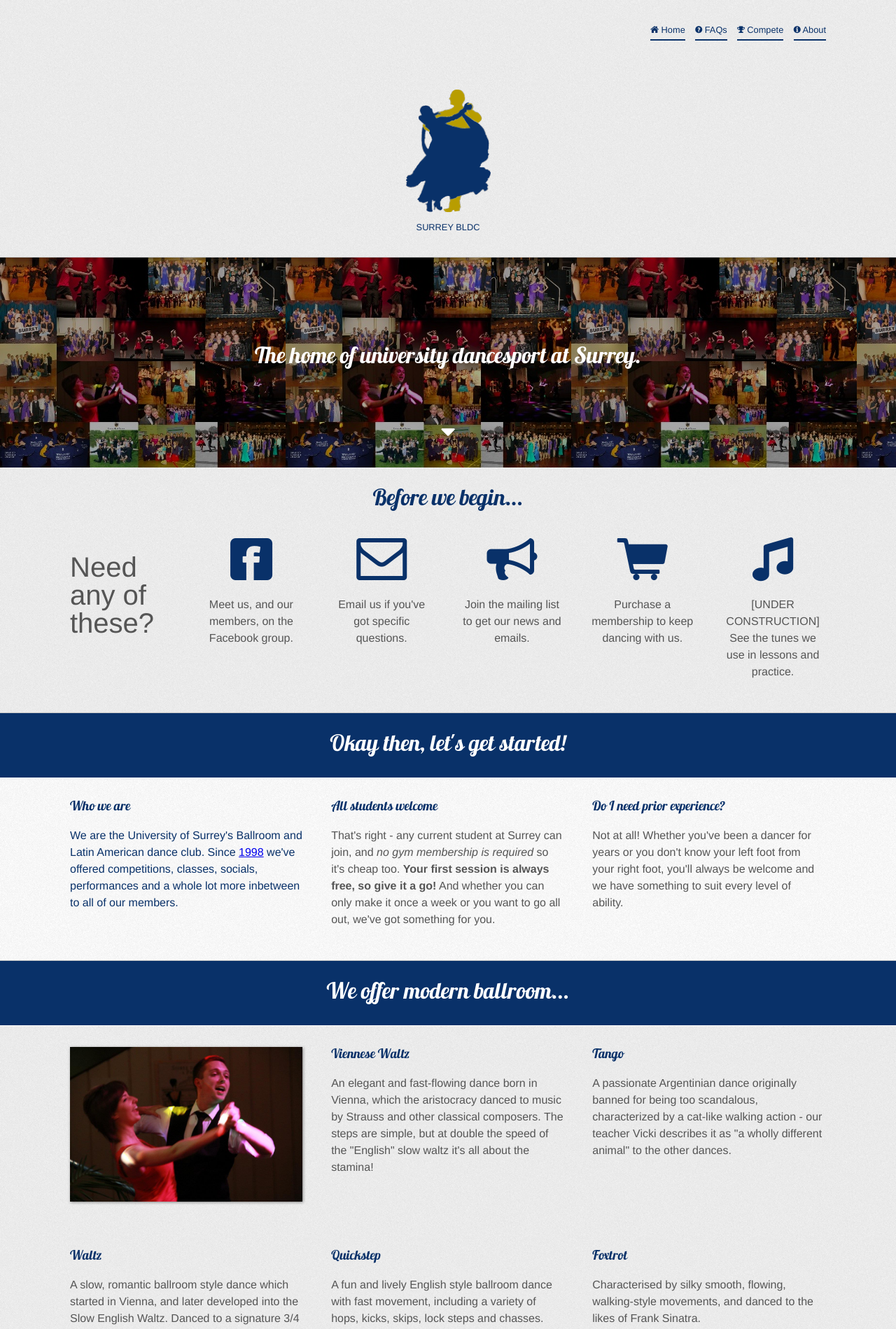
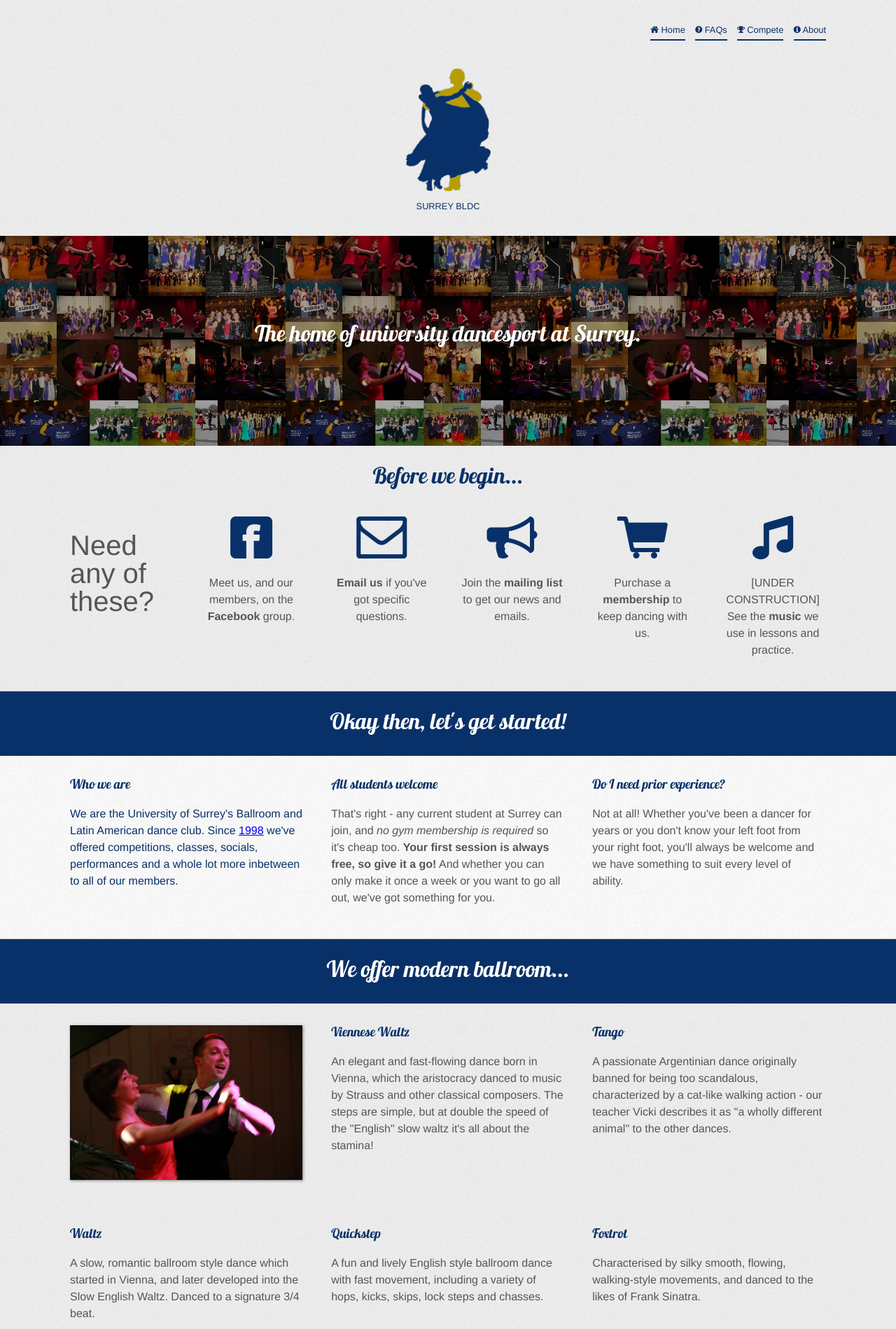
Before and after one commit to surreybldc/surreybldc.github.com, a Jekyll site: the page built from index.html, in a window 1280 px wide. Shown: the top 1899 px of the page at 70% size. Built offline with Jekyll 4.4.1, drawn with Linux system fonts in a browser that asks for light colours.

Commit message:
Correct padding on logo. Embolden link actions.

```diff
--- a/_layouts/default.html
+++ b/_layouts/default.html
@@ -48,12 +48,10 @@
           </a>
         </nav>
         <div class="row">
-          <div class="twelvecol">
-            <a href="/index.html" title="Home page" class="siteTitle">
-              <img src="/img/logo/dancers-surrey-colours-web.png" alt="Club logo">
-              <h1>Surrey BLDC</h1>
-            </a>
-          </div>
+          <a href="/index.html" title="Home page" class="siteTitle">
+            <img src="/img/logo/dancers-surrey-colours-web.png" alt="Club logo">
+            <h1>Surrey BLDC</h1>
+          </a>
         </div>
       </header>
       <div class="hero-unit">
@@ -66,7 +64,6 @@
             The home of university dancesport at Surrey.
           {% endif %}
         </h2>
-        <i class="icon-caret-down"></i>
       </div>
       {{ content }}
       <footer class="site invert">
--- a/css/styles.css
+++ b/css/styles.css
@@ -35,7 +35,7 @@ h1, h2, h3 {
 header.site {
   background-color: rgba(0, 0, 0, 0.05);
   color: #093169;
-  border-bottom: 1px solid #c6c6c6;
+  padding-bottom: 30px;
 }
 a.siteTitle {
   text-decoration: none;
--- a/index.html
+++ b/index.html
@@ -13,7 +13,7 @@ layout: default
           <i class="icon-facebook-sign"></i>
         </a>
         <p>
-          Meet us, and our members, on the Facebook group.
+          Meet us, and our members, on the <strong>Facebook</strong> group.
         </p>
       </div>
       <div class="twocol bigicon">
@@ -21,7 +21,7 @@ layout: default
           <i class="icon-envelope"></i>
         </a>
         <p>
-          Email us if you've got specific questions.
+          <strong>Email us</strong> if you've got specific questions.
         </p>
       </div>
       <div class="twocol bigicon">
@@ -29,21 +29,21 @@ layout: default
           <i class="icon-bullhorn"></i>
         </a>
         <p>
-          Join the mailing list to get our news and emails.
+          Join the <strong>mailing list</strong> to get our news and emails.
         </p>
       </div>
       <div class="twocol bigicon">
         <a href="http://www.ussu.co.uk/ClubsSocieties/Sport/ballroomlatin">
           <i class="icon-shopping-cart"></i>
         </a>
-        <p>Purchase a membership to keep dancing with us.</p>
+        <p>Purchase a <strong>membership</strong> to keep dancing with us.</p>
       </div>
       <div class="twocol bigicon last">
         <a href="http://spotify.com">
           <i class="icon-music"></i>
         </a>
         <p>
-          [UNDER CONSTRUCTION] See the tunes we use in lessons and practice.
+          [UNDER CONSTRUCTION] See the <strong>music</strong> we use in lessons and practice.
         </p>
       </div>
     </div>
```
Also changed, not shown: 6 other files.
